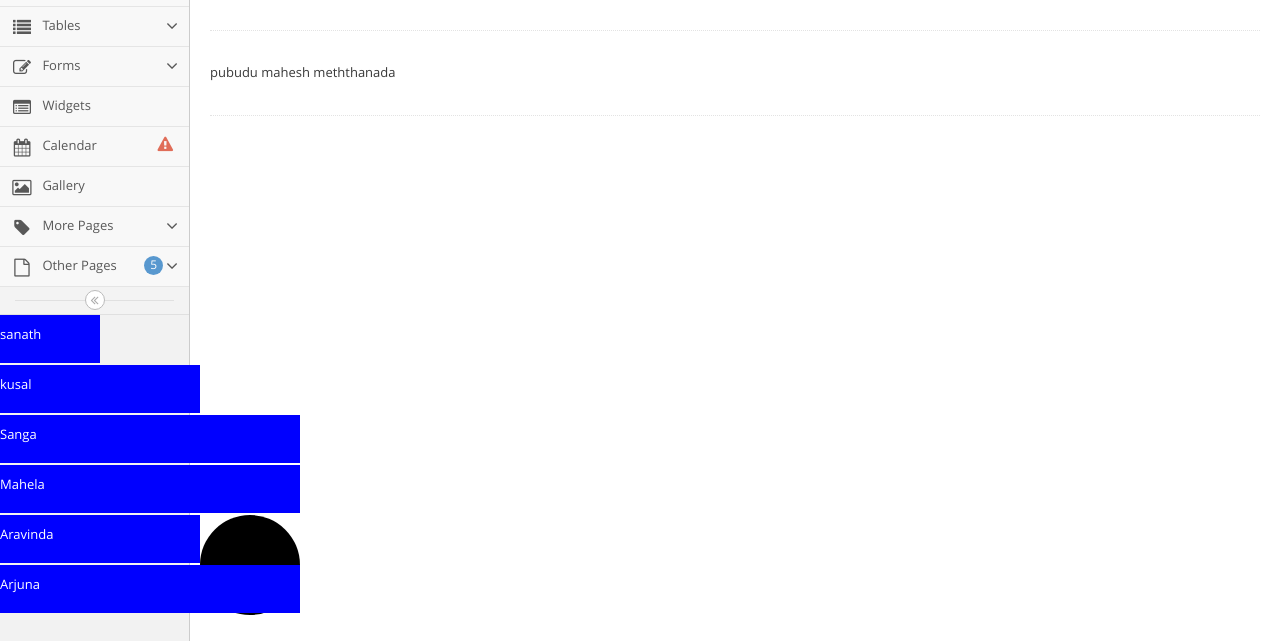
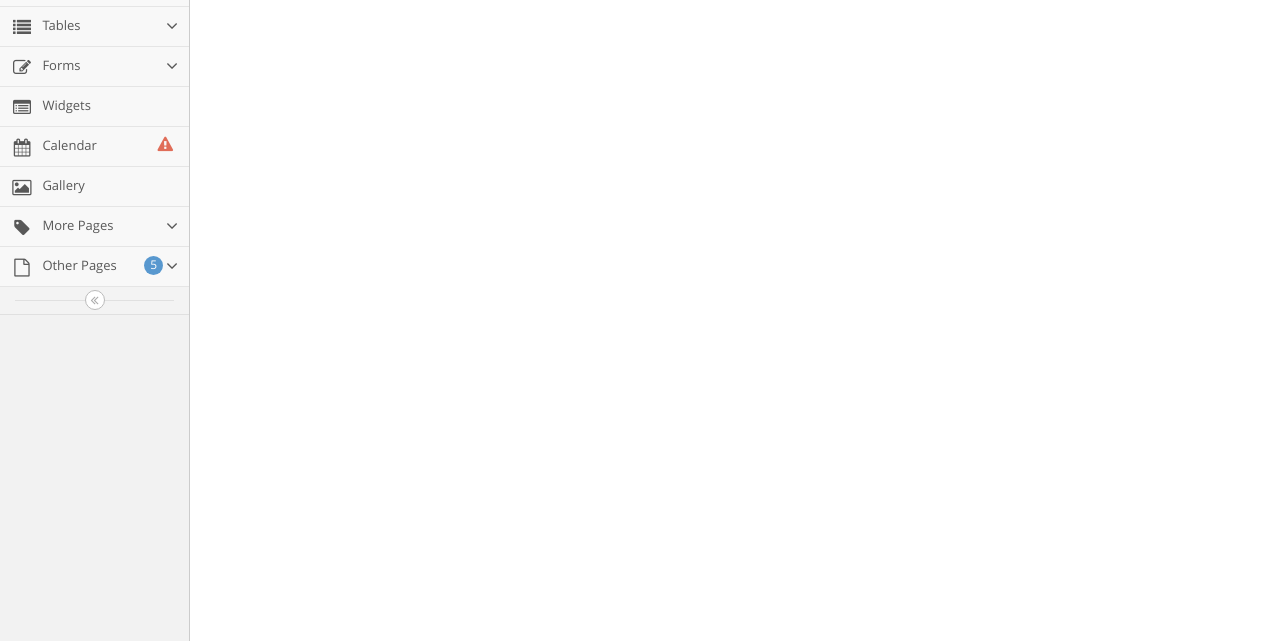
Before and after one commit to PubuduMahesh/FYP, a plain HTML site: page index.html in a window 1280 px wide. Shown: the part 159-800 px from the top of the page. Drawn offline with nearby package versions, Linux system fonts and the light colour scheme.

Commit message:
Remove dotted line

```diff
--- a/index.html
+++ b/index.html
@@ -735,55 +735,7 @@
 							</h1>
 						</div><!-- /.page-header -->
 
-						<div class="row">
-							<div class="col-xs-12">
-									<div>
-										<script>
-                                            d3.json("category.json", function(data){
-                                                console.log(data)
-                                                var canvas = d3.select("body").append("svg")
-                                                    .attr("width",500)
-                                                    .attr("height",500)
-													.attr("x",0)
-													.attr("y",0)
 
-												circle = canvas.append("circle")
-													.attr("cx",250)
-													.attr("cy",250)
-													.attr("r",50);
-
-                                                canvas.selectAll("rect")
-                                                    .data(data)
-                                                    .enter()
-                                                    .append("rect")
-                                                    .attr("width",function(d){ return d.age * 10; })
-                                                    .attr("height",48)
-                                                    .attr("y",function(d,i){return i* 50; })
-                                                    .attr("fill","blue");
-
-                                                canvas.selectAll("text")
-                                                    .data(data)
-                                                    .enter()
-                                                    .append("text")
-                                                    .attr("fill","white")
-                                                    .attr("y",function(d,i){return i*50 + 24})
-                                                    .text(function (d){return d.name})
-                                            })
-										</script>
-									</div>
-
-									<div class="vspace-12-sm"></div>
-									</div><!-- /.col -->
-								</div><!-- /.row -->
-
-								<div class="hr hr32 hr-dotted"></div>
-									pubudu mahesh meththanada
-
-								<div class="hr hr32 hr-dotted"></div>
-
-								<!-- PAGE CONTENT ENDS -->
-							</div><!-- /.col -->
-						</div><!-- /.row -->
 					</div><!-- /.page-content -->
 				</div>
 			</div><!-- /.main-content -->
```
